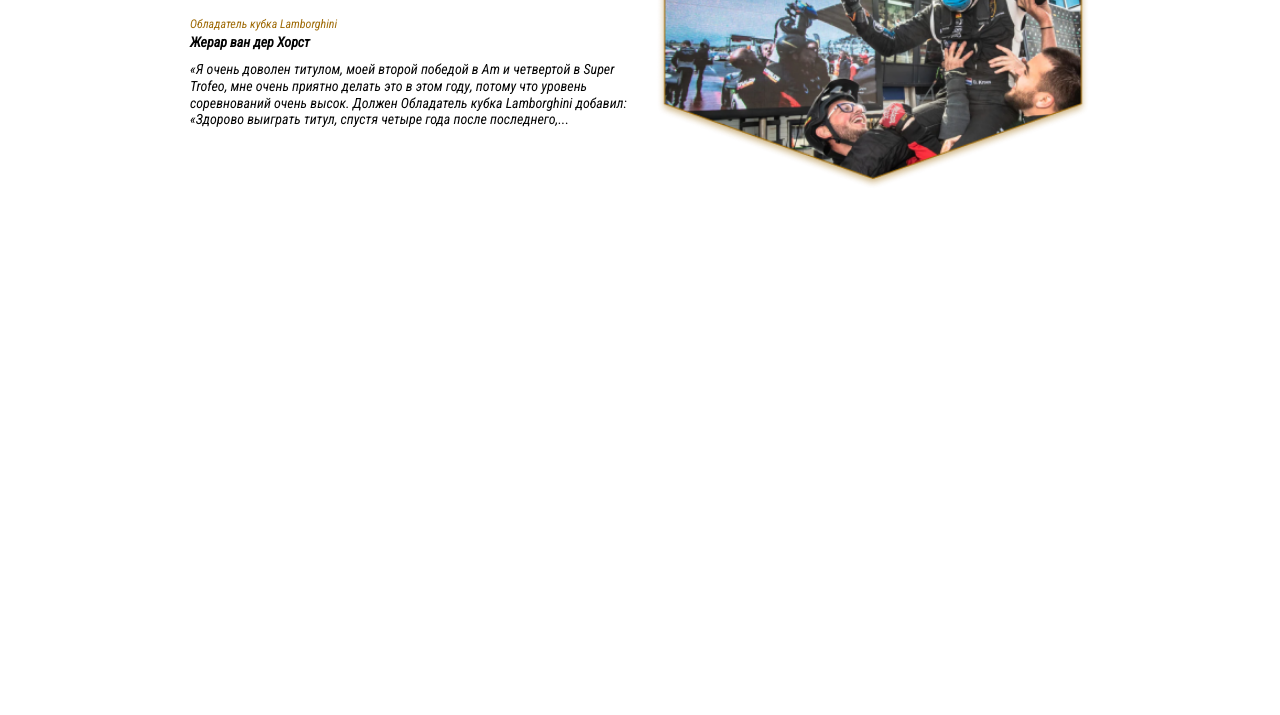
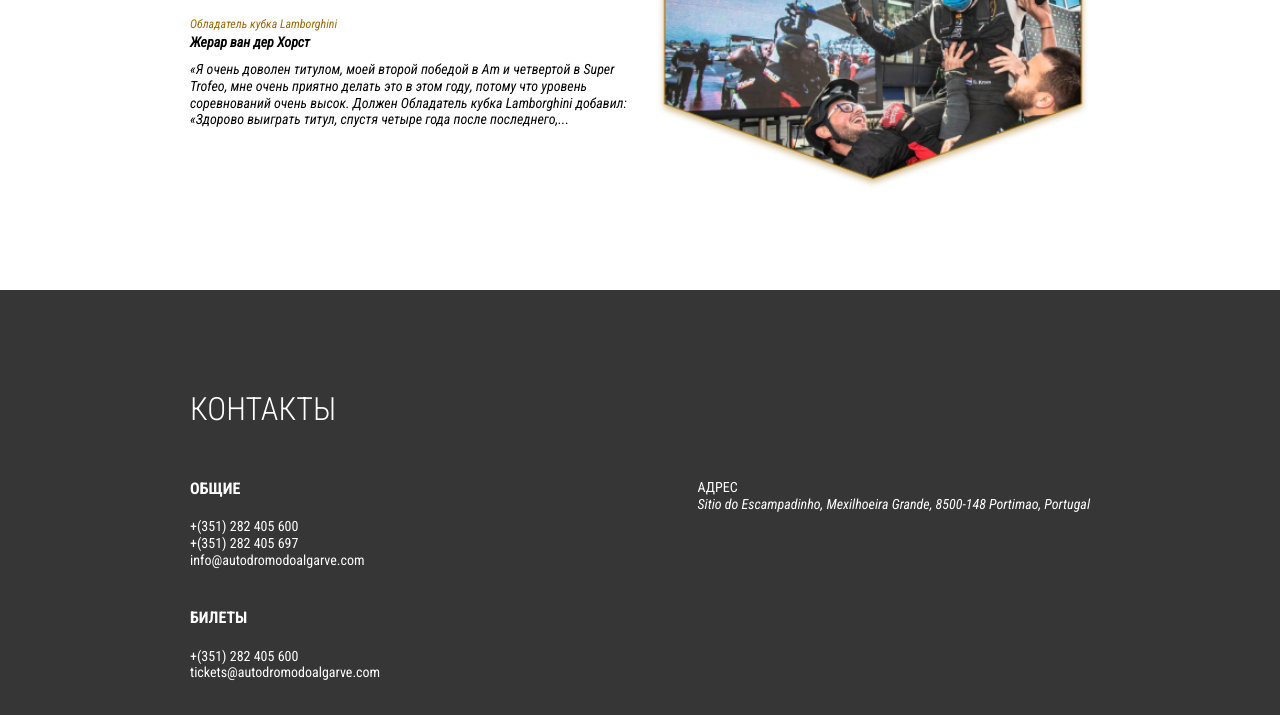
Before and after one commit to SergTemnikov/lamba-html-css-js-, a plain HTML site: page index.html in a window 1280 px wide. Shown: the part 5760-6475 px from the top of the page. Before the commit the page ends 6050 px from the top, so only its background shows below. Drawn offline with nearby package versions, Linux system fonts and the light colour scheme.

Commit message:
finishing footer

```diff
--- a/css/style.css
+++ b/css/style.css
@@ -44,6 +44,10 @@ body {
 a {
   color: inherit;
   text-decoration: none;
+}
+
+li {
+  list-style: none;
 }
 
 .nav {
@@ -413,12 +417,15 @@ a {
   justify-content: space-between;
   gap: 0 20px;
 }
+
 .blog__quote-box {
   flex-basis: 438px;
 }
+
 .blockquote {
   margin-bottom: 30px;
 }
+
 .blockquote__name {
   font-weight: 700;
   margin-bottom: 10px;
@@ -436,6 +443,70 @@ a {
 .blockquote__text {
   font-style: italic;
 }
+
 .blog__quote-img {
   flex-basis: 434px;
 }
+
+.footer {
+  background-color: #363636;
+  color: #fff;
+  padding: 100px 0 80px;
+}
+
+.footer__title {
+  font-weight: 300;
+  font-size: 32px;
+  text-transform: uppercase;
+  margin-bottom: 50px;
+}
+
+.container {}
+
+.footer__top {
+  display: flex;
+  justify-content: space-between;
+}
+
+.footer__info {}
+
+.footer__info li {
+  list-style: none;
+}
+
+.footer__info-item {
+  margin-bottom: 40px;
+}
+
+.footer__info-item dt {
+  text-transform: uppercase;
+  font-size: 16px;
+  font-weight: 700;
+  margin-bottom: 20px;
+}
+
+.social__list {
+  display: flex;
+}
+
+.social__list-item {
+  list-style: none;
+}
+
+.social__list-link {}
+
+.social__list-icon {}
+
+.footer__address {}
+
+.footer__address-title {}
+
+.footer__address-text {}
+
+.footer__bottom {}
+
+.footer__bottom-link {}
+
+.footer__logo {}
+
+.footer__logo-img {}
--- a/index.html
+++ b/index.html
@@ -334,7 +334,9 @@
                 <span>Обладатель кубка Lamborghini</span>
                 Жерар ван дер Хорст
               </cite>
-              <p class="blockquote__text">«Я очень доволен титулом, моей второй победой в Am и четвертой в Super Trofeo, мне очень приятно делать это в этом году, потому что уровень соревнований очень высок. Должен Обладатель кубка Lamborghini  добавил: «Здорово выиграть титул, спустя четыре года после последнего,...</p>
+              <p class="blockquote__text">«Я очень доволен титулом, моей второй победой в Am и четвертой в Super Trofeo,
+                мне очень приятно делать это в этом году, потому что уровень соревнований очень высок. Должен Обладатель
+                кубка Lamborghini добавил: «Здорово выиграть титул, спустя четыре года после последнего,...</p>
             </blockquote>
           </div>
           <img src="images/blog/blog-quote.png" alt="blog-quote" class="blog__quote-img">
@@ -343,6 +345,73 @@
     </section>
   </main>
 
+  <footer class="footer">
+    <div class="container">
+      <h3 class="footer__title">Контакты</h3>
+      <div class="footer__top">
+        <ul class="footer__info">
+          <li class="footer__info-item">
+            <dl>
+              <dt>ОБЩИЕ</dt>
+              <dd>
+                <a href="tel:+351282405600">+(351) 282 405 600</a>
+              </dd>
+              <dd>
+                <a href="tel:+351282405697">+(351) 282 405 697</a>
+              </dd>
+              <dd>
+                <a href="mailto:info@autodromodoalgarve.com">info@autodromodoalgarve.com</a>
+              </dd>
+            </dl>
+          </li>
+          <li class="footer__info-item">
+            <dl>
+              <dt>БИЛЕТЫ</dt>
+              <dd>
+                <a href="tel:+351282405600">+(351) 282 405 600</a>
+              </dd>
+              <dd>
+                <a href="mailto:tickets@autodromodoalgarve.com">tickets@autodromodoalgarve.com</a>
+              </dd>
+            </dl>
+          </li>
+          <li class="footer__info-item">
+            <ul class="social__list">
+              <li class="social__list-item">
+                <a href="#" class="social__list-link">
+                  <img src="images/footer/youtube.svg" alt="youtube" class="social__list-icon">
+                </a>
+              </li>
+              <li class="social__list-item">
+                <a href="#" class="social__list-link">
+                  <img src="images/footer/instagram.svg" alt="instagram" class="social__list-icon">
+                </a>
+              </li>
+              <li class="social__list-item">
+                <a href="#" class="social__list-link">
+                  <img src="images/footer/facebook.svg" alt="facebook" class="social__list-icon">
+                </a>
+              </li>
+            </ul>
+          </li>
+        </ul>
+        <div class="footer__address">
+          <p class="footer__address-title">АДРЕС</p>
+          <address class="footer__address-text">
+            Sitio do Escampadinho, Mexilhoeira Grande, 8500-148 Portimao, Portugal
+          </address>
+        </div>
+      </div>
+      <div class="footer__bottom">
+        <a class="footer__bottom-link" href="#">Design by Varvara Prokopchuk</a>
+        <a class="footer__logo" href="#">
+          <img src="../images/footer/footer-logo.svg" alt="logo" class="footer__logo-img">
+        </a>
+        <a class="footer__bottom-link" href="#">Политика конфиденциальности </a>
+      </div>
+    </div>
+  </footer>
+
   <script src="https://cdn.jsdelivr.net/npm/swiper@8/swiper-bundle.min.js"></script>
   <script src="/js/main.js"></script>
 </body>
```
Also changed, not shown: images/decor/footer-logo.png (added), images/footer/facebook.svg (added), images/footer/footer-logo.svg (added), images/footer/instagram.svg (added), images/footer/youtube.svg (added), 2 other files.
